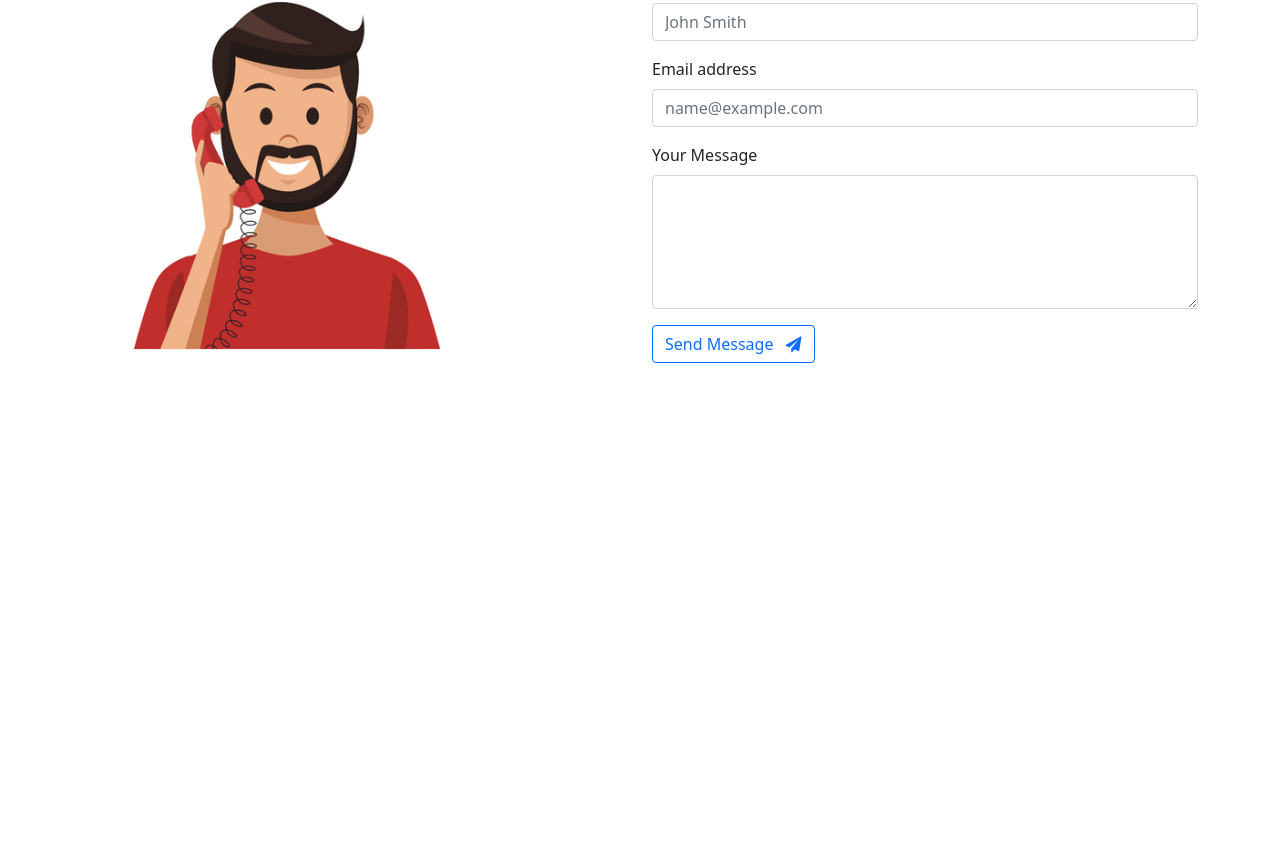
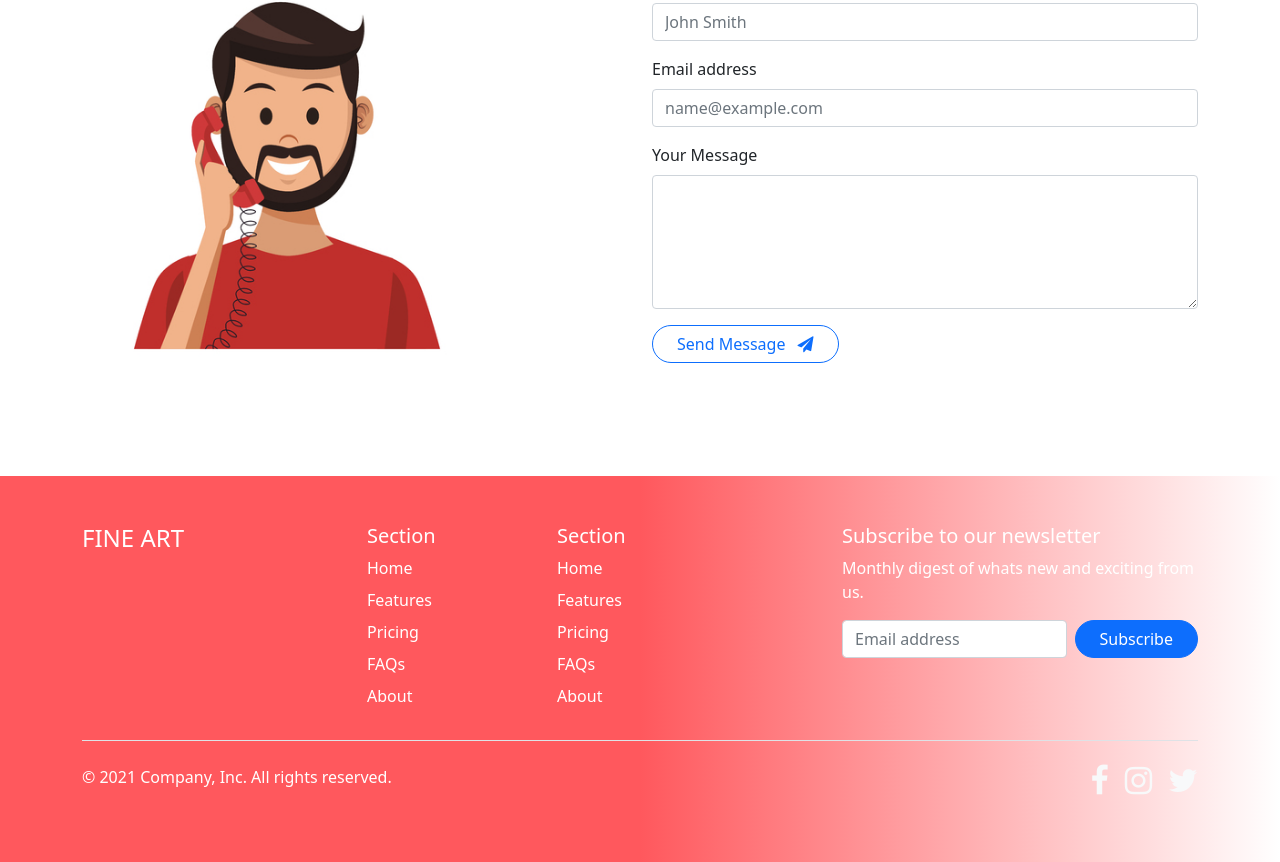
Before and after one commit to annpeacesnr/mernweb, a React (Create React App) app: page / in a window 1280 px wide. Shown: the part 2360-3222 px from the top of the page. Before the commit the page ends 2836 px from the top, so only its background shows below. Built offline with nearby package versions, Linux system fonts and the light colour scheme.

Commit message:
added footer component and button

```diff
--- a/src/App.css
+++ b/src/App.css
@@ -13,3 +13,8 @@
     cursor: pointer;
     box-shadow: 0 .5rem 1rem rgba(0, 0, 0, .15);
 }
+
+.footer{
+    background: rgb(255, 88, 93);
+	background: linear-gradient(90deg, rgb(255, 88, 93) 50%, rgb(255, 255, 255, 1) 100%);
+}
--- a/src/App.js
+++ b/src/App.js
@@ -4,6 +4,7 @@
 import About from './components/About';
 import Services from './components/Services';
 import Contact from './components/Contact';
+import Footer from './components/Footer';
 
 function App() {
   return (
@@ -13,6 +14,7 @@
     <About/>
     <Services />
     <Contact />
+    <Footer />
     </>
   );
 }
--- a/src/components/Contact.jsx
+++ b/src/components/Contact.jsx
@@ -52,7 +52,7 @@
                     rows="5"
                   ></textarea>
                 </div>
-                <button type="submit" className="btn btn-outline-primary">Send Message <i className="fa fa-paper-plane ms-2"></i></button>
+                <button type="submit" className="btn btn-outline-primary rounded-pill px-4">Send Message <i className="fa fa-paper-plane ms-2"></i></button>
               </form>
             </div>
           </div>
--- a/src/components/Footer.jsx
+++ b/src/components/Footer.jsx
@@ -1,9 +1,128 @@
 import React from 'react'
 
 const Footer = () => {
-  return (
-    <div>Footer</div>
-  );
-}
+    return (
+      <div>
+        <footer className="footer text-white">
+          <div className="container">
+            <footer className="py-5">
+              <div className="row">
+                <div className="col-3">
+                  <h4>FINE ART</h4>
+                </div>
 
-export default Footer;
+                <div className="col-2">
+                  <h5>Section</h5>
+                  <ul className="nav flex-column">
+                    <li className="nav-item mb-2">
+                      <a to="#" className="nav-link p-0 text-white">
+                        Home
+                      </a>
+                    </li>
+                    <li className="nav-item mb-2">
+                      <a to="#" className="nav-link p-0 text-white">
+                        Features
+                      </a>
+                    </li>
+                    <li className="nav-item mb-2">
+                      <a to="#" className="nav-link p-0 text-white">
+                        Pricing
+                      </a>
+                    </li>
+                    <li className="nav-item mb-2">
+                      <a to="#" className="nav-link p-0 text-white">
+                        FAQs
+                      </a>
+                    </li>
+                    <li className="nav-item mb-2">
+                      <a to="#" className="nav-link p-0 text-white">
+                        About
+                      </a>
+                    </li>
+                  </ul>
+                </div>
+
+                <div className="col-2">
+                  <h5>Section</h5>
+                  <ul className="nav flex-column">
+                    <li className="nav-item mb-2">
+                      <a to="#" className="nav-link p-0 text-white">
+                        Home
+                      </a>
+                    </li>
+                    <li className="nav-item mb-2">
+                      <a to="#" className="nav-link p-0 text-white">
+                        Features
+                      </a>
+                    </li>
+                    <li className="nav-item mb-2">
+                      <a to="#" className="nav-link p-0 text-white">
+                        Pricing
+                      </a>
+                    </li>
+                    <li className="nav-item mb-2">
+                      <a to="#" className="nav-link p-0 text-white">
+                        FAQs
+                      </a>
+                    </li>
+                    <li className="nav-item mb-2">
+                      <a to="#" className="nav-link p-0 text-white">
+                        About
+                      </a>
+                    </li>
+                  </ul>
+                </div>
+
+                <div className="col-4 offset-1">
+                  <form>
+                    <h5>Subscribe to our newsletter</h5>
+                    <p>Monthly digest of whats new and exciting from us.</p>
+                    <div className="d-flex w-100 gap-2">
+                      <label htmlFor="newsletter1" className="visually-hidden">
+                        Email address
+                      </label>
+                      <input
+                        id="newsletter1"
+                        type="text"
+                        className="form-control"
+                        placeholder="Email address"
+                      />
+                      <button
+                        className="btn btn-primary rounded-pill px-4"
+                        type="button"
+                      >
+                        Subscribe
+                      </button>
+                    </div>
+                  </form>
+                </div>
+              </div>
+
+              <div className="d-flex justify-content-between pt-4 mt-4 border-top">
+                <p>© 2021 Company, Inc. All rights reserved.</p>
+                <ul className="list-unstyled d-flex">
+                  <li className="ms-3">
+                    <a className="link-light" to="#">
+                      <i className="fa fa-facebook fa-2x"></i>
+                    </a>
+                  </li>
+                  <li className="ms-3">
+                    <a className="link-light" to="#">
+                      <i className="fa fa-instagram fa-2x"></i>
+                    </a>
+                  </li>
+                  <li className="ms-3">
+                    <a className="link-light" to="#">
+                      <i className="fa fa-twitter fa-2x"></i>
+                    </a>
+                  </li>
+                </ul>
+              </div>
+            </footer>
+          </div>
+        </footer>
+      </div>
+    );
+  };
+
+  export default Footer;
```
